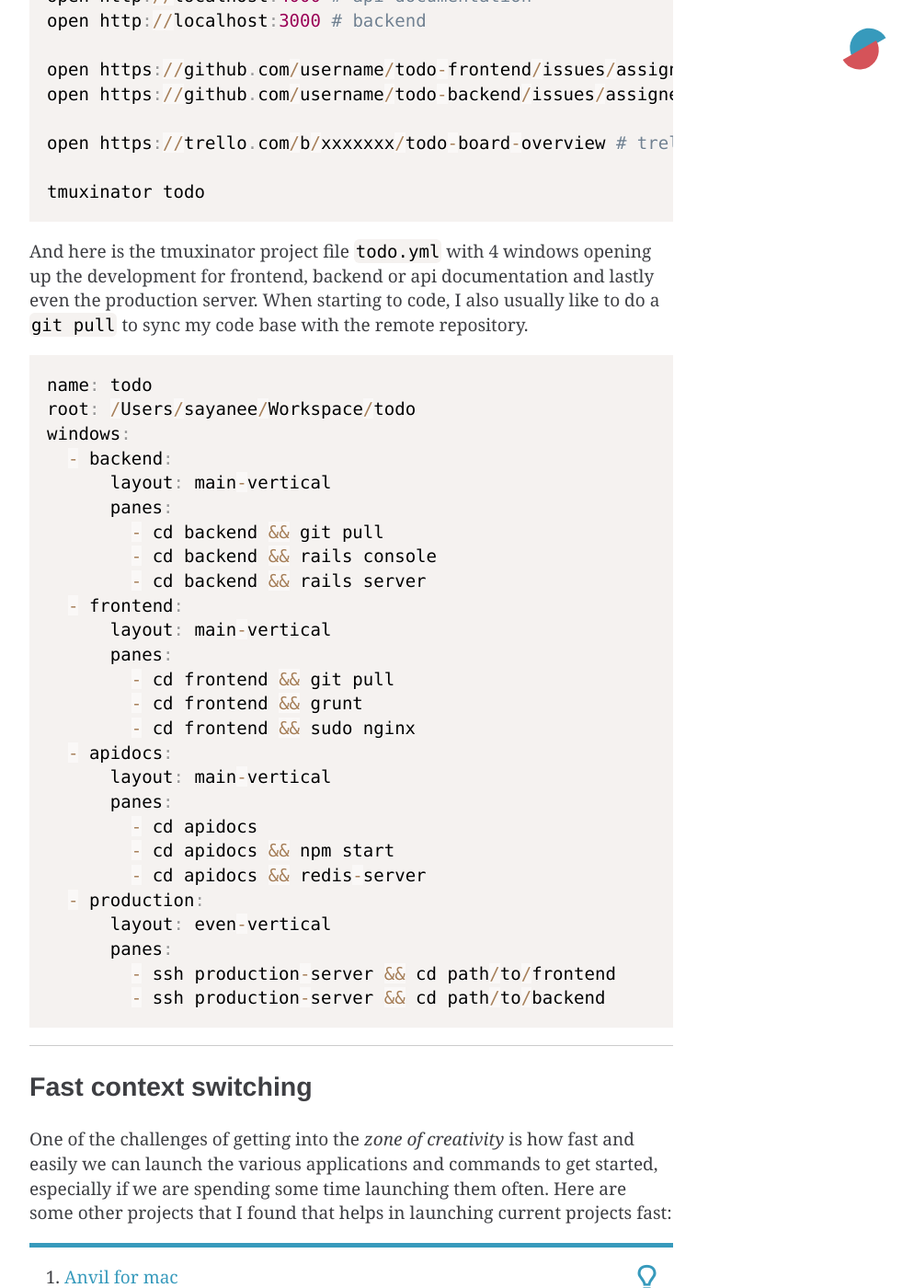
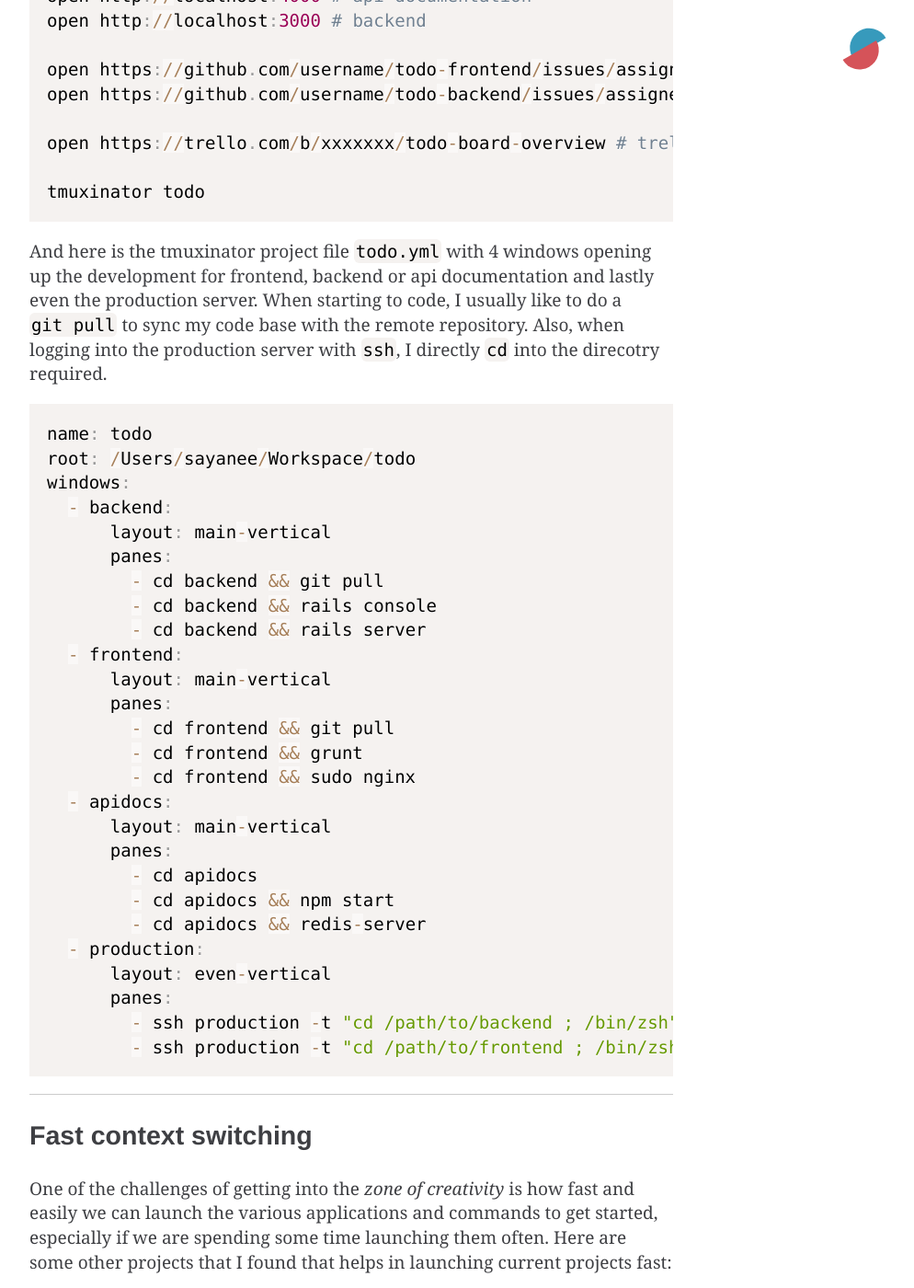
Before and after one commit to sayanee/blog, a Jekyll site: the page built from _posts/2014-01-12-quick-start.md, in a window 1280 px wide and 1400 px high, scrolled down 5894 px. Shown: the whole window at 92% size, without its empty margins (258-1252 px from the left). Built offline with Jekyll 4.4.1, drawn with Linux system fonts in a browser that asks for light colours; some web fonts are replaced; Markdown is read by kramdown in place of the engine named in the settings; comment, search, counter and statistics services are not loaded.

Commit message:
ssh code

```diff
--- a/_posts/2014-01-12-quick-start.md
+++ b/_posts/2014-01-12-quick-start.md
@@ -171,7 +171,7 @@ open https://trello.com/b/xxxxxxx/todo-board-overview # trello tasks
 tmuxinator todo
 </code></pre>
 
-And here is the tmuxinator project file `todo.yml` with 4 windows opening up the development for frontend, backend or api documentation and lastly even the production server. When starting to code, I also usually like to do a `git pull` to sync my code base with the remote repository.
+And here is the tmuxinator project file `todo.yml` with 4 windows opening up the development for frontend, backend or api documentation and lastly even the production server. When starting to code, I usually like to do a `git pull` to sync my code base with the remote repository. Also, when logging into the production server with `ssh`, I directly `cd` into the direcotry required.
 
 <pre><code class="language-bash">name: todo
 root: /Users/sayanee/Workspace/todo
@@ -197,8 +197,8 @@ windows:
   - production:
       layout: even-vertical
       panes:
-        - ssh production-server && cd path/to/frontend
-        - ssh production-server && cd path/to/backend
+        - ssh production -t "cd /path/to/backend ; /bin/zsh"
+        - ssh production -t "cd /path/to/frontend ; /bin/zsh"
 </code></pre>
 
 ___
```
Also changed, not shown: app.css.
